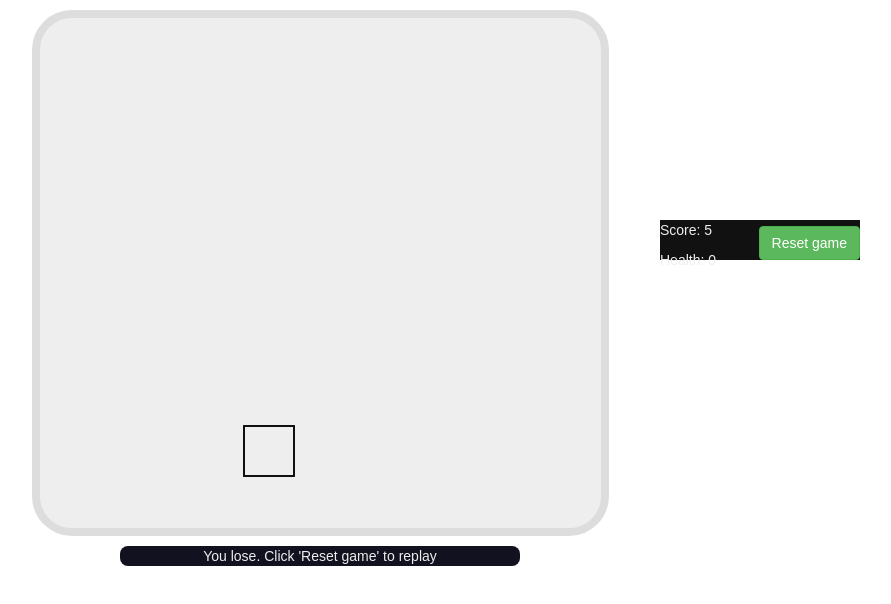
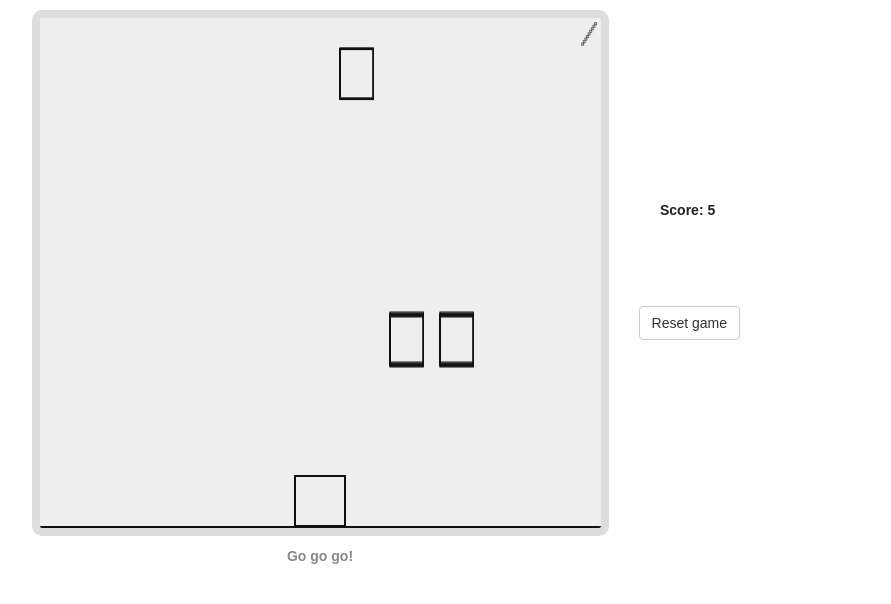
Before and after one commit to mclimans-sean/Command-Line-Hero, a plain HTML site: page index.html in a window 1280 px wide. Shown: the whole page, without its empty margins (320-1211 px from the left). Drawn offline with nearby package versions, Linux system fonts and the light colour scheme.

Commit message:
Added a ground enitty

```diff
--- a/index.html
+++ b/index.html
@@ -46,11 +46,11 @@
     <div class id = "playerDataHolder">
 
       <p id="score-txt">Score: </p>
-      <p id="base-health-text">Health:</p>
+      <!-- <p id="base-health-text">Health:</p> -->
 
     </div>
 
-      <button type="button" class="btn btn-success" onclick="location.reload();">Reset game</button>
+      <button type="button" class="btn btn-default" onclick="location.reload();">Reset game</button>
 
   </div>
 
--- a/js/brick.js
+++ b/js/brick.js
@@ -14,7 +14,7 @@ function Brick() {
     if (this.isActive) {
 
       canvas.context.strokeStyle = this.color;
-      canvas.context.strokeRect(this.x, this.y, settings.gridSize, settings.gridSize);
+      canvas.context.strokeRect(this.x, this.y, canvas.width, settings.gridSize / 8);
       canvas.context.stroke();
     }
 
--- a/js/enemy-manager.js
+++ b/js/enemy-manager.js
@@ -6,20 +6,14 @@ const EnemyManager = {
   enemyIndex: 0,
 
   setup: function() {
-    multiplier = (settings.gridSize + canvas.padding);
-    //console.log("muli" , multiplier)
+
     for (var i = 0; i < 3; i++) {
       let enemy = factory.enemiesArray[i];
       enemy.add();
-      // enemy.x = levelManager.startPos + i * multiplier * 2;
-      // enemy.x =  Math.floor(Math.random() * (560 - 0)) + 0;
-      enemy.x = 100 + 200 * (i + 0);
-      // enemy.y = levelManager.startPos + - 100 * multiplier;
-      enemy.y = 50;
-      enemy.row = 0;
-      enemy.col = i * 3;
-
-      // console.log("Enemy -- row " , enemy.row, " col " , enemy.col);
+      var rndm = Math.floor((Math.random() * 500) + 40);
+      rndm = rndm - (rndm % settings.GRID_SIZE)
+      enemy.x = rndm;
+      enemy.y = 0;
     }
   },
 
@@ -58,18 +52,18 @@ const EnemyManager = {
       enemy.update();
 
 
-      if(enemy.y > 500) {
-      var rndm = Math.floor((Math.random() * 500) + 40);
-      //output.push( rndm = rndm - (rndm % multiplier) );
-
-
-
-
-      rndm = rndm - (rndm % settings.GRID_SIZE)
-      // enemy.x =  Math.floor(Math.random() * (560 - 0)) + 0;
-      enemy.x = rndm;
-      enemy.y = 0;
-    }
+    //   if(enemy.y > 500) {
+    //   var rndm = Math.floor((Math.random() * 500) + 40);
+    //   //output.push( rndm = rndm - (rndm % multiplier) );
+    //
+    //
+    //
+    //
+    //   rndm = rndm - (rndm % settings.GRID_SIZE)
+    //   // enemy.x =  Math.floor(Math.random() * (560 - 0)) + 0;
+    //   enemy.x = rndm;
+    //   enemy.y = 0;
+    // }
       //  enemy.y += multiplier;
       // enemy.row ++;
 
--- a/js/game.js
+++ b/js/game.js
@@ -247,15 +247,15 @@ window.onload = function() {
   function drawEntities() {
 
     for (var i = 0; i < factory.brickArray.length; i++) {
-      //  factory.gridArray[i].draw();
+        // factory.gridArray[i].draw();
 
       // if (factory.coinsArray[i] != null) {
       //   factory.coinsArray[i].draw();
       // }
       //
-      // if (factory.brickArray[i] != null) {
-      //   factory.brickArray[i].draw(insaneMode);
-      // }
+      if (factory.brickArray[i] != null) {
+        factory.brickArray[i].draw(insaneMode);
+      }
 
       if (factory.enemiesArray[i] != null) {
         factory.enemiesArray[i].draw();
@@ -446,6 +446,7 @@ window.onload = function() {
         if (health <= 0) {
           EnemyManager.removeEnemies();
           consoleMessage = "You lose. Click 'Reset game' to replay";
+          global.time = 0;
         }
 
         if (gameState == 1) {
@@ -472,7 +473,7 @@ window.onload = function() {
   function updateTexts() {
     // utility.getElement("score-txt").innerHTML = "Score " + global.score;
     utility.getElement("score-txt").innerHTML = "Score: " + Math.round(global.time / 100);
-    utility.getElement("base-health-text").innerHTML = "Health: " + health;
+    // utility.getElement("base-health-text").innerHTML = "Health: " + health;
     utility.getElement("console").innerHTML = consoleMessage;
     // utility.getElement("status-txt").innerHTML = "Mode: " + statusMode;
   }
--- a/js/gridEntity.js
+++ b/js/gridEntity.js
@@ -17,7 +17,7 @@ function GridEntity() {
         this.color = "#44FF00";
       }
       canvas.context.strokeStyle = "#EEEEEE";
-      //canvas.context.strokeRect(this.x, this.y, settings.gridSize, settings.gridSize);
+      canvas.context.strokeRect(this.x, this.y, settings.gridSize, settings.gridSize);
       // canvas.context.stroke();
 
 
--- a/js/level-manager.js
+++ b/js/level-manager.js
@@ -29,7 +29,7 @@ var levelManager = {
 
         if (map[i][j] == 1) {
 
-          factory.brickArray[brickIndex].add(0 + (settings.GRID_SIZE + padding) * j, 0 + (settings.GRID_SIZE + padding) * i, 40, 40);
+          factory.brickArray[brickIndex].add(0 + (settings.GRID_SIZE + padding) * j, 50 + (settings.GRID_SIZE + padding) * i, 40, 40);
           // factory.brickArray[brickIndex].add( (settings.GRID_SIZE + 1) * j, (settings.gridSize));
           factory.brickArray[brickIndex].draw();
           brickIndex++;
@@ -46,9 +46,10 @@ var levelManager = {
 
         if (map[i][j] == 2) {
 
-          hero = Hero.create(0 + (settings.GRID_SIZE + padding) * j, 0 + (settings.GRID_SIZE + padding) * i, i, j);
+          hero = Hero.create(0 + (settings.GRID_SIZE + padding) * j, 50 + (settings.GRID_SIZE + padding) * i, i, j);
           hero.draw();
           hero.originY = hero.y;
+
         }
 
       }
--- a/js/levels.js
+++ b/js/levels.js
@@ -8,8 +8,8 @@ var level1 = [
   [0, 0, 0, 0, 0, 0, 0, 0, 0, 0, 0],
   [0, 0, 0, 0, 0, 0, 0, 0, 0, 0, 0],
   [0, 0, 0, 0, 0, 0, 0, 0, 0, 0, 0],
-  [0, 0, 0, 0, 2, 0, 0, 0, 0, 0, 0],
-  [1, 1, 1, 1, 1, 1, 1, 1, 1, 1, 1]
+  [0, 0, 0, 0, 0, 2, 0, 0, 0, 0, 0],
+  [1, 0, 0, 0, 0, 0, 0, 0, 0, 0, 0],
 ];
 
 
--- a/styles/style.css
+++ b/styles/style.css
@@ -35,7 +35,7 @@ canvas {
   border-style: solid;
   border-width: 8px;
   border-color: #DDDDDD;
-  border-radius: 40px;
+  border-radius: 10px;
 }
 
 .sideBar {
@@ -59,13 +59,15 @@ canvas {
 }
 
 #console {
-  color: #EEEEEE;
-  background-color: #11111F;
+  color: #888888;
+  background-color: #FFFFFF;
   margin: 0px auto;
   text-align: center;
+  font-weight: bold;
   width: 400px;
   height: 20px;
   border-radius: 8px;
+  font-family: sans-serif;
 }
 
 .help {
@@ -177,16 +179,18 @@ textArea {
 }
 
 #playerDataHolder {
-  color: #EEEEEE;
-  background-color: #111111;
+  color: #222222;
+  /*background-color: #111111;*/
   text-align: center;
   width: 200px;
-  height: 40px;
+  height: 100px;
   float: right;
+  font-weight: bold;
   right: 100px;
-  bottom: 540px;
+  bottom: 500px;
   position: fixed;
   text-align: left;
+  font-family: sans-serif;
 }
 
 input {
@@ -203,8 +207,8 @@ text {
 
 button {
   float: right;
-  right: 100px;
-  bottom: 540px;
+  right: 220px;
+  bottom: 460px;
   position: fixed;
 
 }
```
